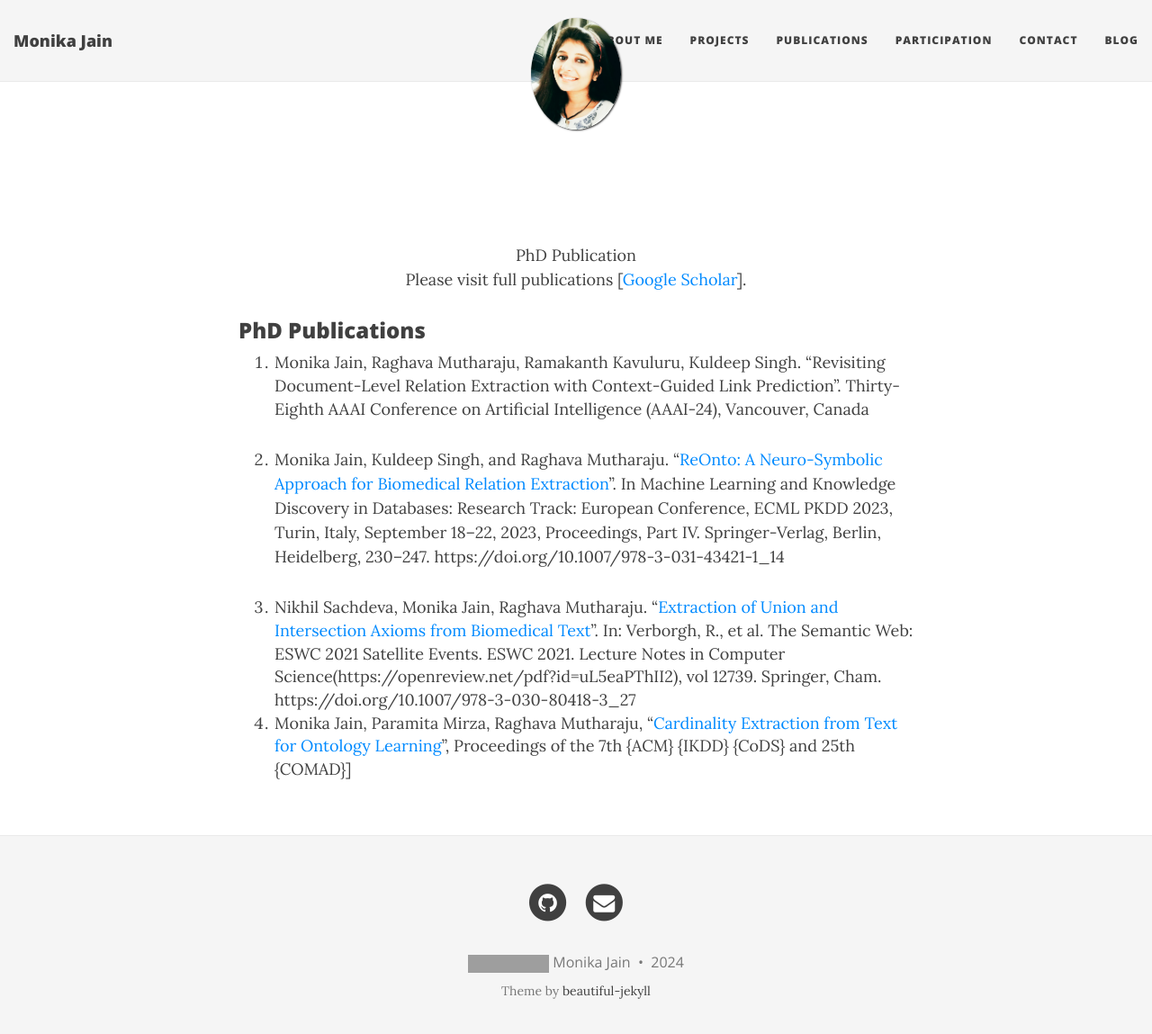
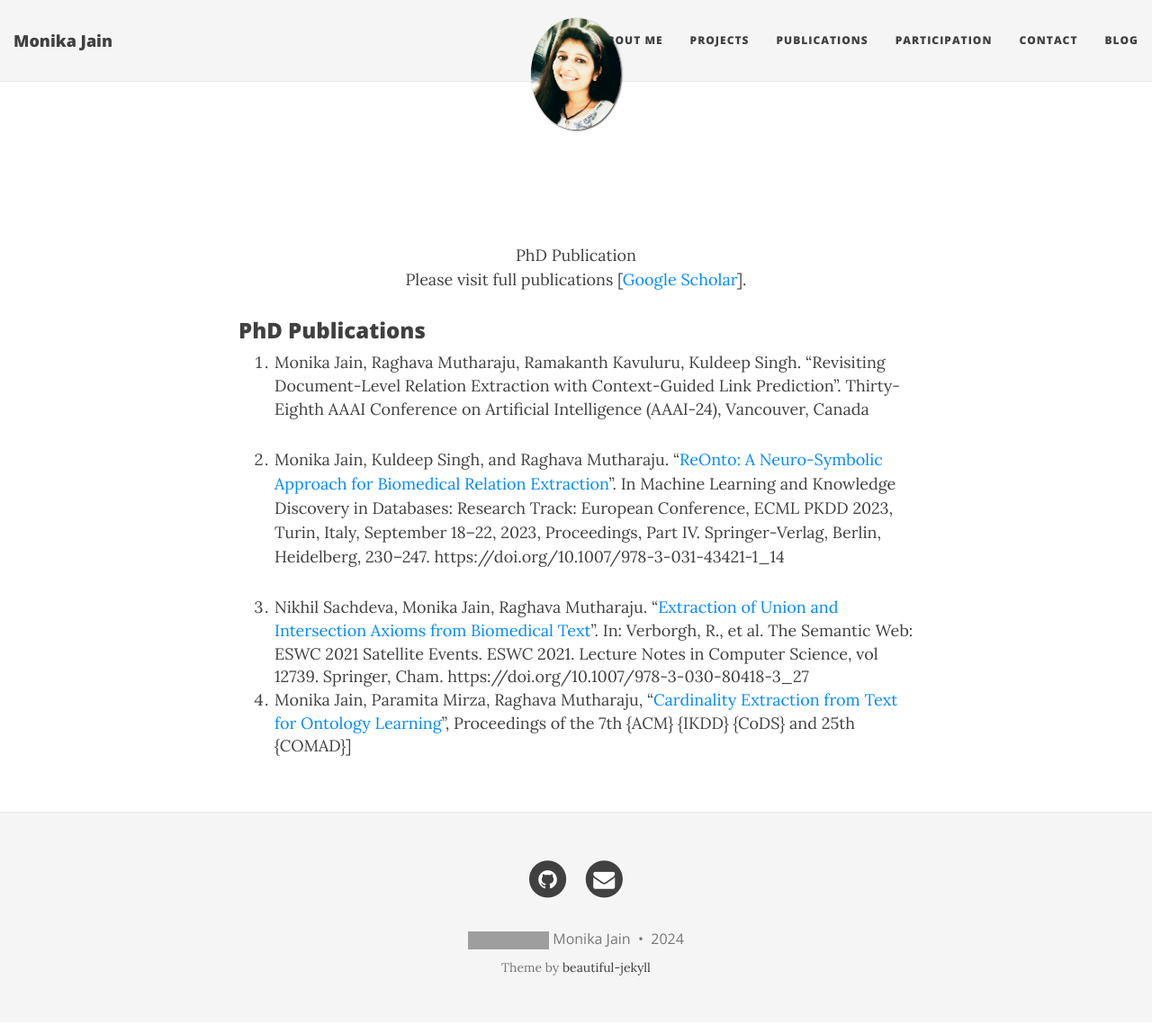
Before and after one commit to MonikaJain19/MonikaJain19.github.io, a Jekyll site: the page built from publications.md, in a window 1280 px wide and 1162 px high. Shown: the top 1149 px of the window at 90% size. Built offline with Jekyll 4.4.1, drawn with Linux system fonts in a browser that asks for light colours; nearby versions of some CDN libraries; grey boxes are pictures that could not be loaded.

Commit message:
Update publications.md

```diff
--- a/publications.md
+++ b/publications.md
@@ -15,5 +15,5 @@
 1. Monika Jain, Raghava Mutharaju, Ramakanth Kavuluru, Kuldeep Singh. "Revisiting Document-Level Relation Extraction with Context-Guided Link Prediction". Thirty-Eighth AAAI Conference on Artificial Intelligence (AAAI-24), Vancouver, Canada
 2. Monika Jain, Kuldeep Singh, and Raghava Mutharaju. "[ReOnto: A Neuro-Symbolic Approach for&nbsp;Biomedical Relation Extraction](https://dl.acm.org/doi/abs/10.1007/978-3-031-43421-1_14)". In Machine Learning and Knowledge Discovery in Databases: Research Track: European Conference, ECML PKDD 2023, Turin, Italy, September 18–22, 2023, Proceedings, Part IV. Springer-Verlag, Berlin, Heidelberg, 230–247. https://doi.org/10.1007/978-3-031-43421-1_14
 
-3. Nikhil Sachdeva, Monika Jain, Raghava Mutharaju. "[Extraction of Union and Intersection Axioms from Biomedical Text]()". In: Verborgh, R., et al. The Semantic Web: ESWC 2021 Satellite Events. ESWC 2021. Lecture Notes in Computer Science(https://openreview.net/pdf?id=uL5eaPThII2), vol 12739. Springer, Cham. https://doi.org/10.1007/978-3-030-80418-3_27
+3. Nikhil Sachdeva, Monika Jain, Raghava Mutharaju. "[Extraction of Union and Intersection Axioms from Biomedical Text](https://openreview.net/pdf?id=uL5eaPThII2)". In: Verborgh, R., et al. The Semantic Web: ESWC 2021 Satellite Events. ESWC 2021. Lecture Notes in Computer Science, vol 12739. Springer, Cham. https://doi.org/10.1007/978-3-030-80418-3_27
 5. Monika Jain, Paramita Mirza, Raghava Mutharaju, "[Cardinality Extraction from Text for Ontology Learning](https://doi.org/10.1145/3371158.3371223)", Proceedings of the 7th {ACM} {IKDD} {CoDS} and 25th {COMAD}]
```
